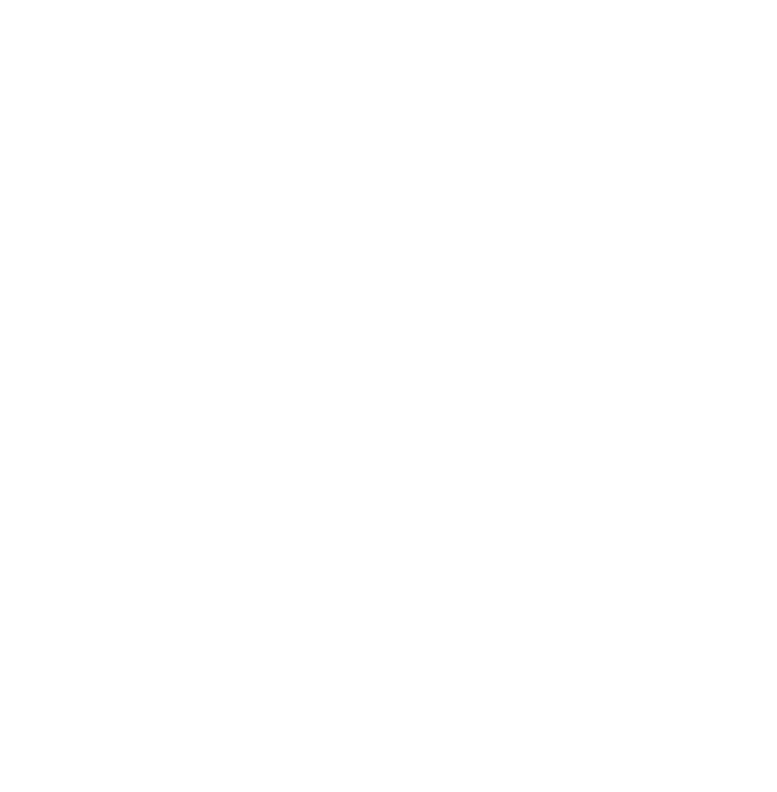
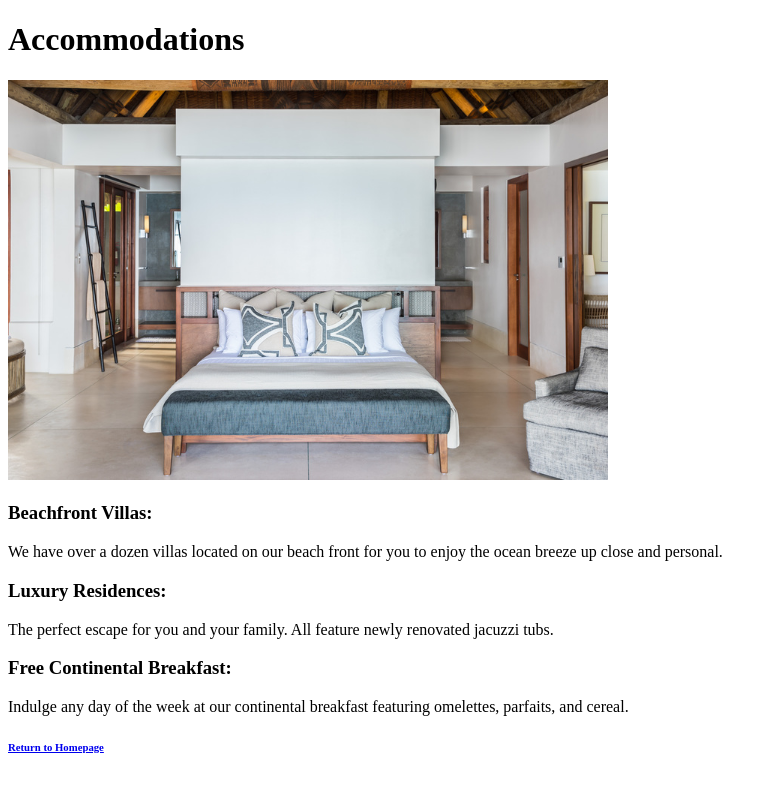
Before and after one commit to jcjo/Private-Island-Project, a plain HTML site: page accommodations.html in a window 1280 px wide. Shown: the whole page, without its empty margins (0-777 px from the left). Drawn offline with Linux system fonts and the light colour scheme.

Commit message:
Add block element and image to accommodations.html. Add link to index.html

```diff
--- a/accommodations.html
+++ b/accommodations.html
@@ -4,5 +4,14 @@
     <title>Accommodations</title>
   </head>
   <body>
+    <h1>Accommodations</h1>
+    <img src="img/suite.jpg" alt="really nice picture of suite"width=600>
+    <h3>Beachfront Villas:</h3>
+    <p>We have over a dozen villas located on our beach front for you to enjoy the ocean breeze up close and personal.</p>
+    <h3>Luxury Residences:</h3>
+    <p>The perfect escape for you and your family. All feature newly renovated jacuzzi tubs.</p>
+    <h3>Free Continental Breakfast:</h3>
+    <p>Indulge any day of the week at our continental breakfast featuring omelettes, parfaits, and cereal.</p>
+    <h6><a href="index.html">Return to Homepage</a></h6>
   </body>
 </html>
```
Also changed, not shown: img/suite.jpg (added).
